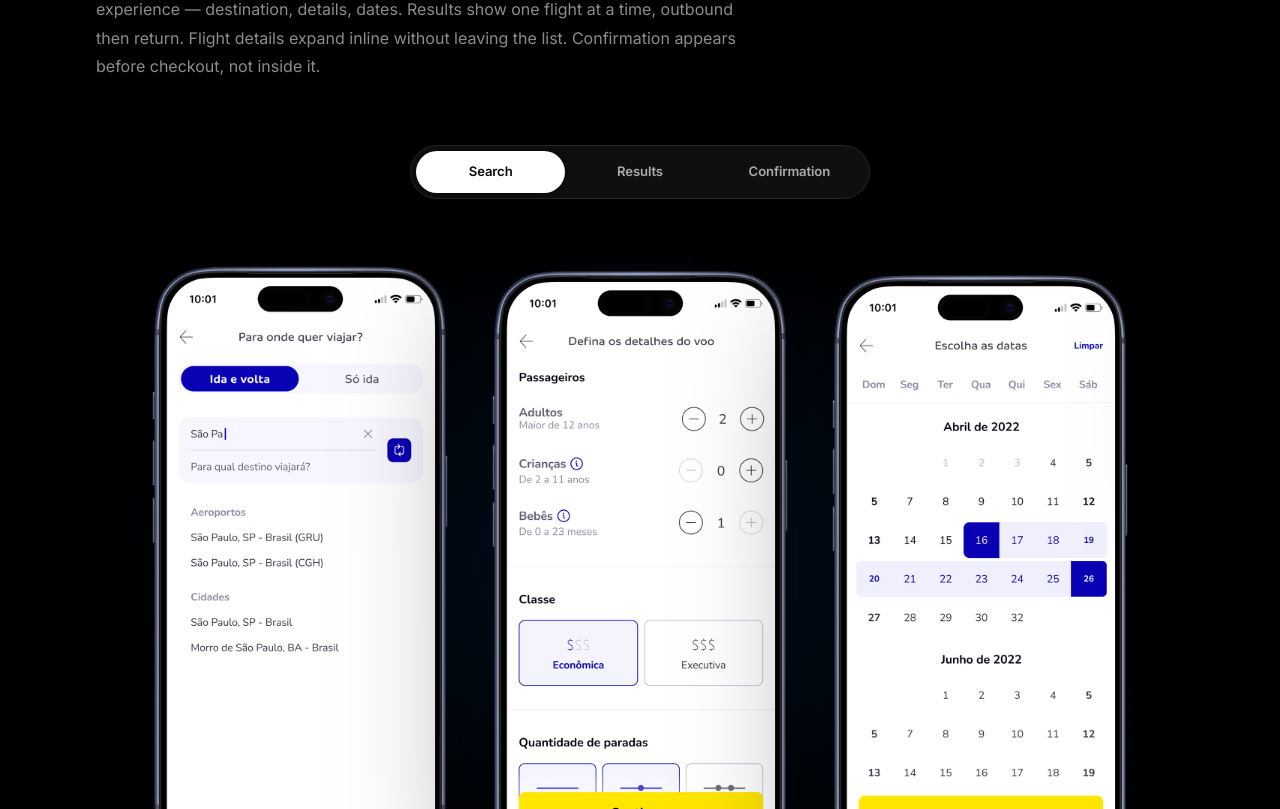
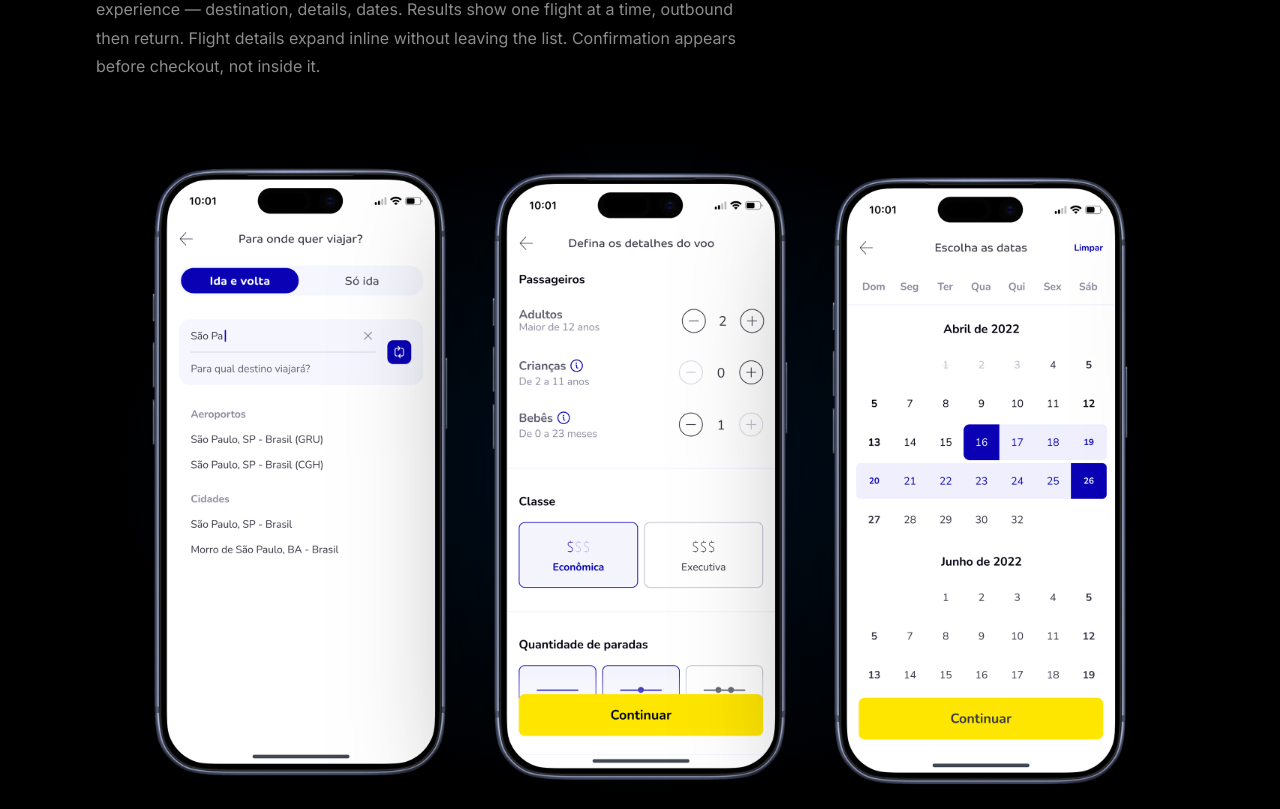
Before and after one commit to 17oliveira17-afk/rafael-portfolio, a Next.js app: page /work/cvc in a window 1280 px wide. Shown: the part 4891-5700 px from the top of the page. Built offline with nearby package versions, Linux system fonts and the light colour scheme; grey boxes are pictures that could not be loaded.

Commit message:
CVC §06: keep only the bottom tab control (top was duplicated)
Co-Authored-By: Claude Opus 4.7 <noreply@anthropic.com>

```diff
--- a/app/components/PhoneTabs.tsx
+++ b/app/components/PhoneTabs.tsx
@@ -75,8 +75,6 @@ export default function PhoneTabs({
 
   return (
     <div>
-      {control("0 auto 2.75rem")}
-
       {isMobile ? (
         <div key={active} className="pt-pane">
           <PhoneRow items={groups[active].items} isMobile />
```
